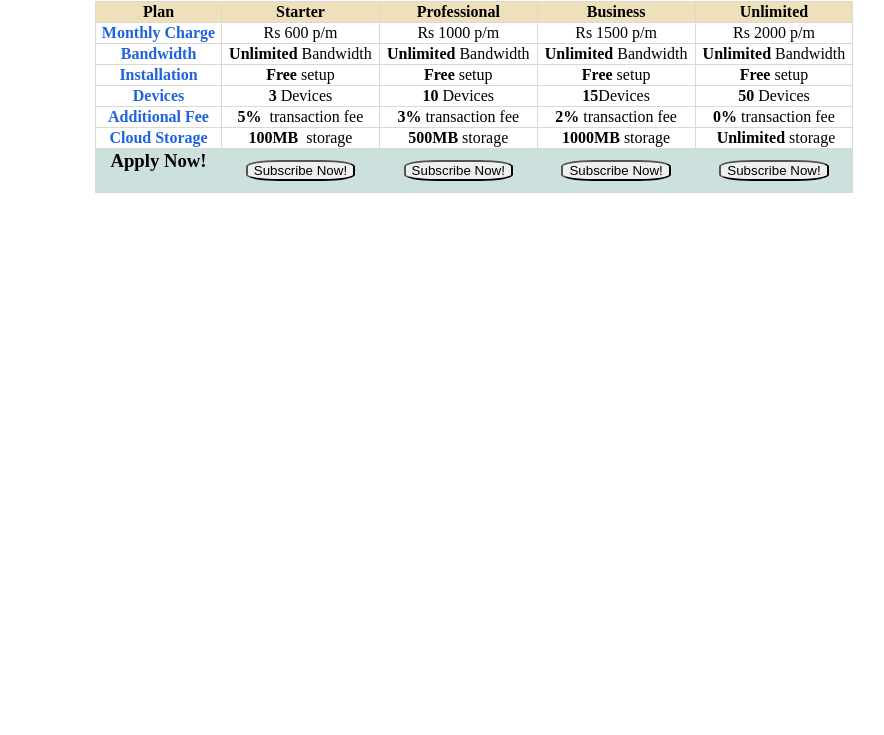
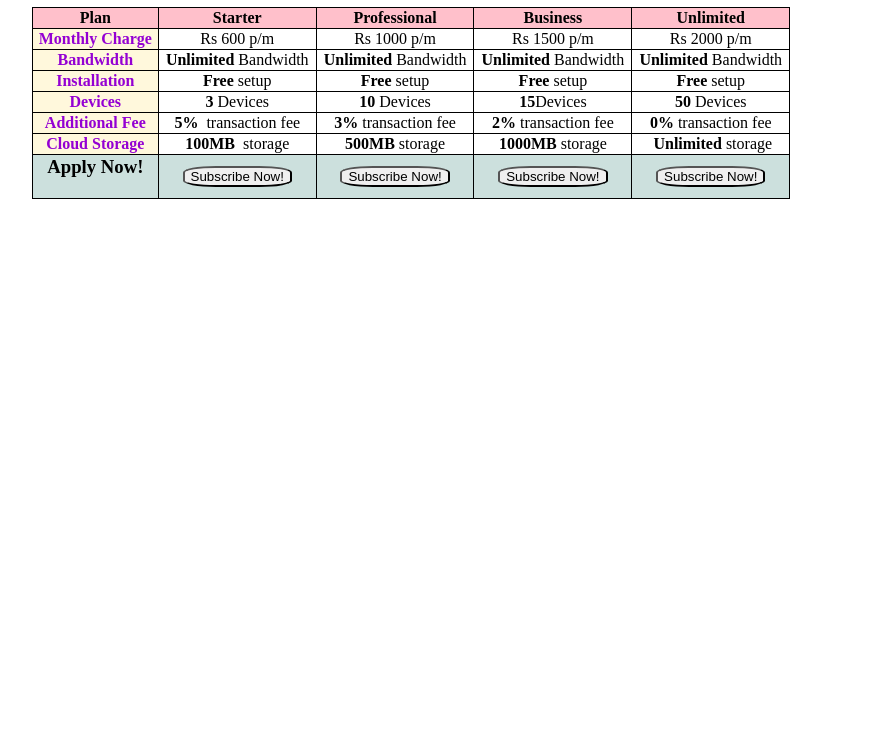
Before and after one commit to Chandanamurty/2243109-IT, a plain HTML site: page main.html in a window 1280 px wide. Shown: the part 65-800 px from the top of the page, without its empty margins (229-1113 px from the left). Drawn offline with Linux system fonts and the light colour scheme.

Commit message:
home page

```diff
--- a/main.html
+++ b/main.html
@@ -4,35 +4,88 @@
         <style>
 
             h1:hover {
-                color: rgb(199, 14, 150);
+                color: rgb(1, 255, 1);
             }
 
             p:hover {
                 color: white;
-                background-color:#1f63e0 ;
+                background-color:darkred;
             }
             th:hover{
-                color: red;
+                color: blue;
             }
             tr:hover{
-                color:rgb(241, 152, 34);
+                color:coral;
             }
 
         </style>
        <link rel="stylesheet" href="new.css">
     </head>
     <body>
-        <h1 style="margin-left: 47%;">Internet Tariff</h1>
-        <table  border="1px"  style="border-collapse: collapse; border-color:#ded9ce;margin-left: 25%;text-align: center; width:60%">
-            <tr bgcolor="#ede0bb"><th >Plan</th><th>Starter</th><th >Professional</th><th >Business</th><th >Unlimited</th></tr>
-            <tr bgcolor="white"><td style="color: #1f63e0"><p ><strong> Monthly Charge</strong></p></td><td>Rs 600 p/m</td><td> Rs 1000 p/m</td><td>Rs 1500 p/m</td><td>Rs 2000 p/m</td></tr>
-            <tr ><td style="color: #1f63e0"><p><p><strong>Bandwidth</strong></p></td><td><strong>Unlimited</strong>&nbsp;Bandwidth </td><td><strong>Unlimited</strong>&nbsp;Bandwidth</td><td><strong>Unlimited</strong>&nbsp;Bandwidth</td><td><strong>Unlimited</strong>&nbsp;Bandwidth</td></tr>
-            <tr bgcolor="white"><td style="color: #1f63e0"><p><strong>Installation</strong></p></td><td><strong>Free</strong>&nbsp;setup</td><td><strong>Free</strong>&nbsp;setup</td><td><strong>Free</strong>&nbsp;setup</td><td><strong>Free</strong>&nbsp;setup</td></tr>
-            <tr><td style="color:#1f63e0"><p><strong>Devices</strong></p></td><td><strong>3</strong>&nbsp;Devices</td><td><strong>10</strong>&nbsp;Devices</td><td><strong>15</strong>Devices</td><td><strong>50</strong>&nbsp;Devices</td></tr>
-            <tr bgcolor="white"><td style="color: #1f63e0"> <p><strong>Additional Fee</strong></p></td><td><strong>5% </strong>&nbsp;transaction fee</td><td><strong>3%</strong>&nbsp;transaction fee</td><td><strong>2%</strong>&nbsp;transaction fee</td><td><strong>0%</strong>&nbsp;transaction fee</td></tr>
-            <tr ><td style="color: #1f63e0"><p><strong> Cloud Storage</strong></p></td><td><strong>100MB </strong> &nbsp;storage</td><td><strong>500MB</strong>&nbsp;storage</td><td><strong>1000MB</strong>&nbsp;storage</td><td><strong>&nbsp;Unlimited</strong>&nbsp;storage</td></tr>
-            <tr bgcolor="#cce0dd"> <td><h3><strong>Apply Now!</strong></h3></td><td><button > Subscribe Now!</button> </td><td><button> Subscribe Now!</button> </td><td><button> Subscribe Now!</button> </td><td><button> Subscribe Now!</button> </td></tr>
+        <h1 style="margin-left: 40%;font-family: system-ui, -apple-system, BlinkMacSystemFont, 'Segoe UI', Roboto, Oxygen, Ubuntu, Cantarell, 'Open Sans', 'Helvetica Neue', sans-serif;"><u><b>Internet Tariff</b></u></h1>
+        <table  border="1px"  style="border-collapse: collapse; border-color:black; margin-left: 20%; text-align: center; width:60%; font-family:serif;">
+            <tr bgcolor="pink">
+                <th >Plan</th>
+                <th>Starter</th>
+                <th >Professional</th>
+                <th >Business</th>
+                <th >Unlimited</th>
+            </tr>
+            <tr>
+                <td style="background-color: cornsilk; color:darkviolet">
+                <p><strong> Monthly Charge</strong></p></td>
+                <td>Rs 600 p/m</td>
+                <td> Rs 1000 p/m</td>
+                <td>Rs 1500 p/m</td>
+                <td>Rs 2000 p/m</td>
+            </tr>
+            <tr>
+                <td style= "background-color: cornsilk; color:darkviolet"><p>
+                    <p><strong>Bandwidth</strong></p></td>
+                    <td><strong>Unlimited</strong>&nbsp;Bandwidth </td>
+                    <td><strong>Unlimited</strong>&nbsp;Bandwidth</td>
+                    <td><strong>Unlimited</strong>&nbsp;Bandwidth</td>
+                    <td><strong>Unlimited</strong>&nbsp;Bandwidth</td>
+            </tr>
+            <tr>
+                <td style="background-color: cornsilk; color: darkviolet">
+                <p><strong>Installation</strong></p></td>
+                <td><strong>Free</strong>&nbsp;setup</td>
+                <td><strong>Free</strong>&nbsp;setup</td>
+                <td><strong>Free</strong>&nbsp;setup</td>
+                <td><strong>Free</strong>&nbsp;setup</td>
+            </tr>
+            <tr>
+                <td style="background-color: cornsilk; color:darkviolet">
+                <p><strong>Devices</strong></p></td>
+                <td><strong>3</strong>&nbsp;Devices</td>
+                <td><strong>10</strong>&nbsp;Devices</td>
+                <td><strong>15</strong>Devices</td>
+                <td><strong>50</strong>&nbsp;Devices</td>
+            </tr>
+            <tr>
+                <td style="background-color: cornsilk; color:darkviolet">
+                <p><strong>Additional Fee</strong></p></td>
+                <td><strong>5% </strong>&nbsp;transaction fee</td>
+                <td><strong>3%</strong>&nbsp;transaction fee</td>
+                <td><strong>2%</strong>&nbsp;transaction fee</td>
+                <td><strong>0%</strong>&nbsp;transaction fee</td>
+            </tr>
+            <tr >
+                <td style="background-color: cornsilk; color:darkviolet">
+                    <p><strong> Cloud Storage</strong></p></td>
+                    <td><strong>100MB </strong> &nbsp;storage</td>
+                    <td><strong>500MB</strong>&nbsp;storage</td>
+                    <td><strong>1000MB</strong>&nbsp;storage</td>
+                    <td><strong>&nbsp;Unlimited</strong>&nbsp;storage</td>
+            </tr>
+            <tr bgcolor="#cce0dd">
+                <td><h3><strong>Apply Now!</strong></h3></td>
+                <td><button > Subscribe Now!</button> </td>
+                <td><button> Subscribe Now!</button> </td>
+                <td><button> Subscribe Now!</button> </td>
+                <td><button> Subscribe Now!</button> </td>
+            </tr>
         </table>
-
     </body>
 </html>
```
Also changed, not shown: new.css (+8 -6 lines).
